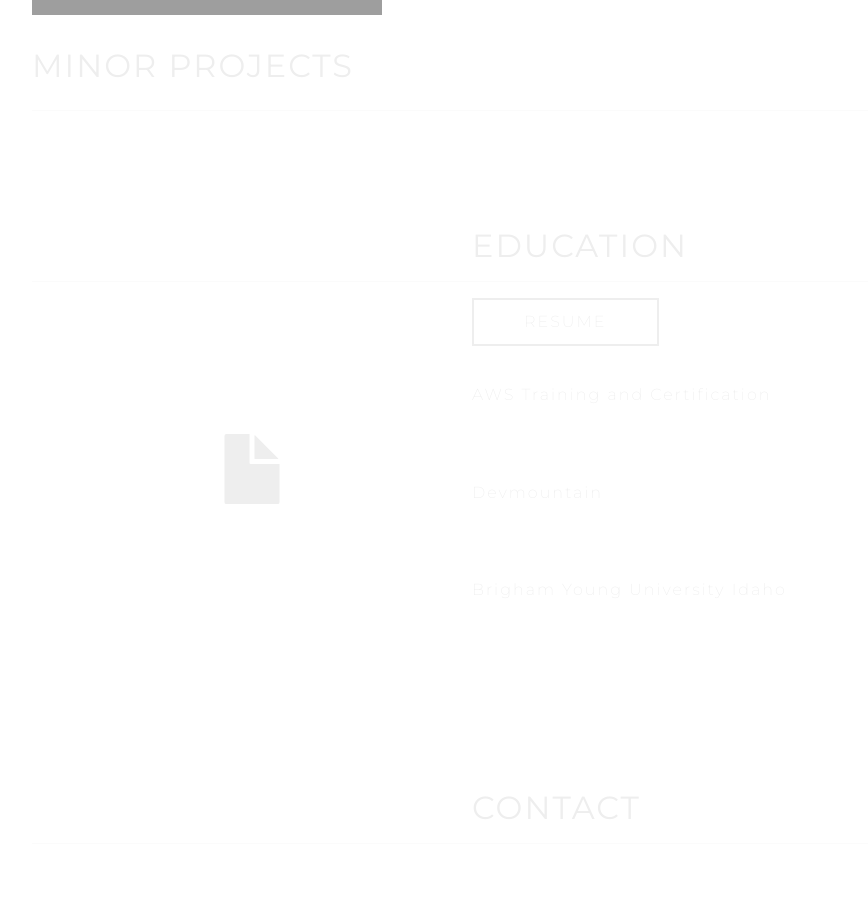
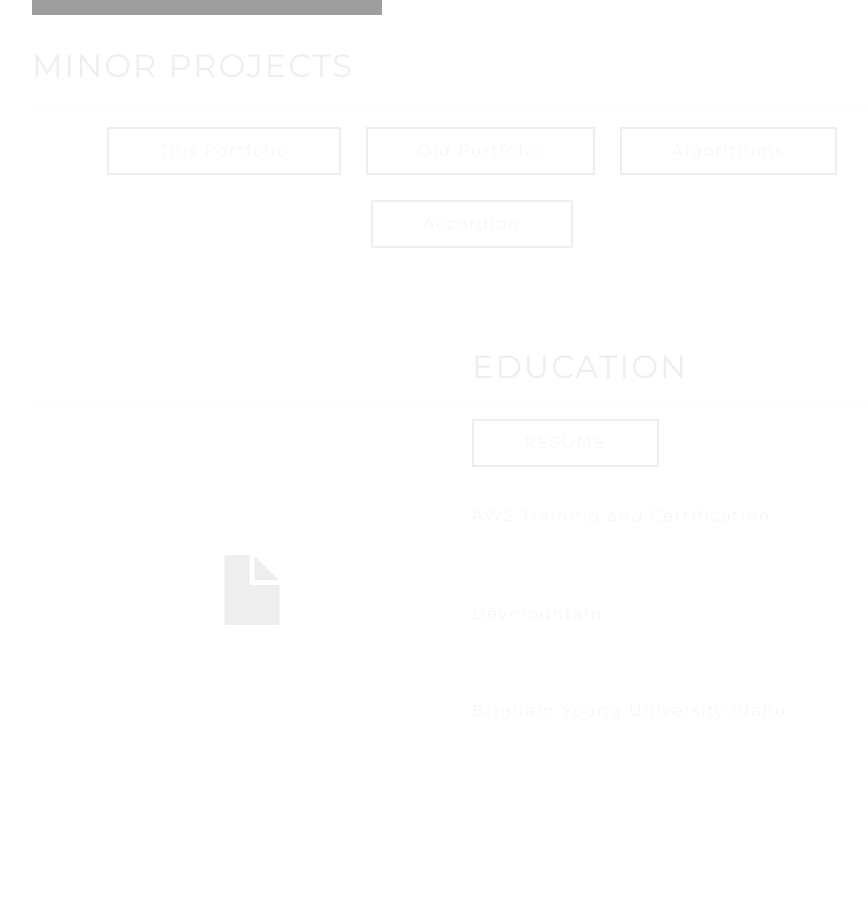
Before and after one commit to tefi-sosa/New-React-Portfolio, a React (Create React App) app in the folder portfolio/: page / in a window 1280 px wide. Shown: the part 1320-2227 px from the top of the page, without its empty margins (168-1036 px from the left). Built offline with nearby package versions, Linux system fonts and the light colour scheme; grey boxes are pictures that could not be loaded.

Commit message:
Added minor projects template

```diff
--- a/portfolio/src/App.css
+++ b/portfolio/src/App.css
@@ -377,6 +377,16 @@ h3{
 }
 
 /* ----------------------------------------------- */
+/*  && SMALL PROJECTS SECTION && */
+
+.minor-projects-container{
+  display: flex;
+  justify-content: center;
+  gap: 25px;
+  flex-wrap: wrap;
+}
+
+/* ----------------------------------------------- */
 /*  && EDUCATION SECTION && */
 
 #education{
--- a/portfolio/src/App.js
+++ b/portfolio/src/App.js
@@ -6,6 +6,7 @@ import Title from './components/Title';
 import Projects from './components/Projects';
 import Education from './components/Education';
 import Contact from './components/Contact';
+import MinorProjects from './components/MinorProjects';
 
 
 function App() {
@@ -29,6 +30,7 @@ function App() {
         <Projects/>
         <h2>MINOR PROJECTS</h2>
         <hr/>
+        <MinorProjects/>
       </section>
       <section id='education'>
         <h2 className='half section-title'>EDUCATION</h2>
--- /dev/null
+++ b/portfolio/src/components/MinorProjects.jsx
@@ -0,0 +1,15 @@
+import React from 'react'
+import { smallProjects } from './utils/minorProjeccts'
+
+const MinorProjects = () => {
+  return (
+    <div className='minor-projects-container'>
+      {smallProjects.map(({name, GitHubLink}) => (
+        <button onClick={() => window.open(GitHubLink)}target="_blank">{name}</button>
+      )
+      )}
+    </div>
+  )
+}
+
+export default MinorProjects
--- /dev/null
+++ b/portfolio/src/components/utils/minorProjeccts.js
@@ -0,0 +1,18 @@
+export const smallProjects = [
+  {
+    name: 'This Portfolio',
+    GitHubLink: 'https://github.com/tefi-sosa/New-React-Portfolio',
+  },
+  {
+    name: 'Old Portfolio',
+    GitHubLink: 'https://github.com/tefi-sosa/react-portfolio',
+  },
+  {
+    name: 'Algorithims',
+    GitHubLink: 'https://github.com/tefi-sosa/Coding-Challenges',
+  },
+  {
+    name: 'Accordion',
+    GitHubLink: 'https://github.com/tefi-sosa?tab=repositories',
+  }
+];
```
